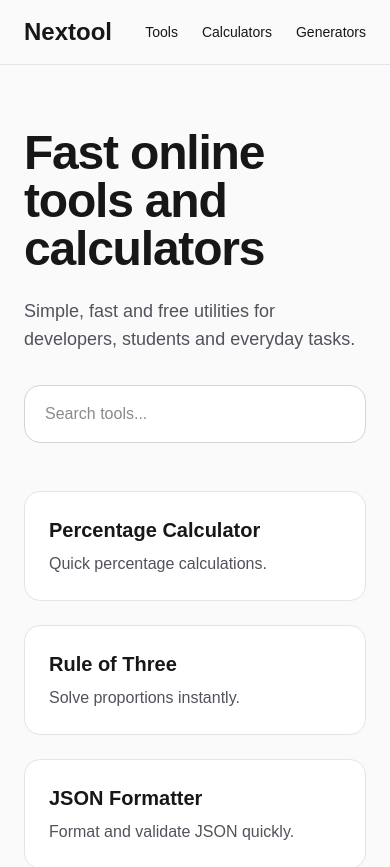
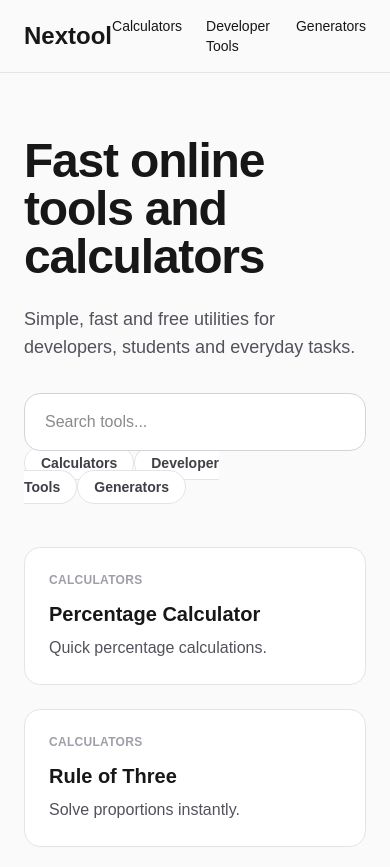
Before and after one commit to nextool-online/nextool, a Next.js app: page / in a window 390 px wide. Shown: the top 867 px of the page. Built offline with nearby package versions, Linux system fonts and the light colour scheme.

Commit message:
Create dynamic homepage and rule of three tool

```diff
--- /dev/null
+++ b/app/categories/[slug]/page.tsx
@@ -0,0 +1,38 @@
+import ToolCard from "../../../components/ToolCard";
+import ToolPageLayout from "../../../components/ToolPageLayout";
+import { tools } from "../../../data/tools";
+
+type CategoryPageProps = {
+  params: Promise<{
+    slug: string;
+  }>;
+};
+
+export default async function CategoryPage({ params }: CategoryPageProps) {
+  const { slug } = await params;
+
+  const categoryName = slug.replace(/-/g, " ").toLowerCase();
+
+  const filteredTools = tools.filter(
+    (tool) => tool.category?.toLowerCase() === categoryName
+  );
+
+  return (
+    <ToolPageLayout
+      title={slug.replace(/-/g, " ")}
+      description={`Browse all ${slug.replace(/-/g, " ")} tools.`}
+    >
+      <div className="grid gap-6 md:grid-cols-2">
+        {filteredTools.map((tool) => (
+          <ToolCard
+            key={tool.href}
+            title={tool.title}
+            description={tool.description}
+            href={tool.href}
+            category={tool.category}
+          />
+        ))}
+      </div>
+    </ToolPageLayout>
+  );
+}
--- a/app/page.tsx
+++ b/app/page.tsx
@@ -2,6 +2,7 @@ import Navbar from "../components/Navbar";
 import ToolCard from "../components/ToolCard";
 import { tools } from "../data/tools";
 import SearchBar from "../components/SearchBar";
+import { categories } from "../data/categories";
 
 export const metadata = {
   title: "Nextool - Fast Online Tools and Calculators",
@@ -27,6 +28,22 @@ export default function Home() {
 
       <SearchBar />
 
+      {categories.map((category) => {
+  const slug = category
+    ?.toLowerCase()
+    .replaceAll(" ", "-");
+
+  return (
+    <a
+      key={category}
+      href={`/categories/${slug}`}
+      className="rounded-full border border-zinc-200 bg-white px-4 py-2 text-sm font-semibold text-zinc-700 transition hover:border-zinc-400"
+    >
+      {category}
+    </a>
+  );
+})}
+
         <div className="mt-12 grid gap-6 md:grid-cols-2 lg:grid-cols-3">
           {tools.map((tool) => (
             <ToolCard
@@ -34,6 +51,7 @@ export default function Home() {
               title={tool.title}
               description={tool.description}
               href={tool.href}
+              category={tool.category}
             />
           ))}
         </div>
--- a/components/Navbar.tsx
+++ b/components/Navbar.tsx
@@ -1,12 +1,28 @@
+import Link from "next/link";
+import { categories } from "../data/categories";
+
 export default function Navbar() {
   return (
     <nav className="flex items-center justify-between border-b border-zinc-200 px-6 py-4">
-      <h2 className="text-2xl font-bold">Nextool</h2>
+      <Link href="/" className="text-2xl font-bold">
+        Nextool
+      </Link>
 
-      <div className="flex gap-6 text-sm">
-        <a href="#">Tools</a>
-        <a href="#">Calculators</a>
-        <a href="#">Generators</a>
+      <div className="flex gap-6 text-sm font-medium">
+        {categories.map((category) => {
+          const slug = category
+            ?.toLowerCase()
+            .replaceAll(" ", "-");
+
+          return (
+            <Link
+              key={category}
+              href={`/categories/${slug}`}
+            >
+              {category}
+            </Link>
+          );
+        })}
       </div>
     </nav>
   );
--- a/components/ToolCard.tsx
+++ b/components/ToolCard.tsx
@@ -4,12 +4,14 @@ type ToolCardProps = {
   title: string;
   description: string;
   href?: string;
+  category?: string;
 };
 
 export default function ToolCard({
   title,
   description,
   href,
+  category,
 }: ToolCardProps) {
   if (!href) {
     return (
@@ -25,6 +27,12 @@ export default function ToolCard({
       href={href}
       className="rounded-2xl border border-zinc-200 bg-white p-6 transition hover:border-zinc-400 hover:shadow-md"
     >
+      {category && (
+        <p className="mb-3 text-xs font-semibold uppercase tracking-wide text-zinc-400">
+          {category}
+        </p>
+      )}
+
       <h3 className="text-xl font-bold">{title}</h3>
       <p className="mt-2 text-zinc-600">{description}</p>
     </Link>
--- /dev/null
+++ b/data/categories.ts
@@ -0,0 +1,9 @@
+import { tools } from "./tools";
+
+export const categories = [
+  ...new Set(
+    tools
+      .map((tool) => tool.category)
+      .filter(Boolean)
+  ),
+];
--- a/data/tools.ts
+++ b/data/tools.ts
@@ -3,23 +3,24 @@ export const tools = [
     title: "Percentage Calculator",
     description: "Quick percentage calculations.",
     href: "/tools/percentage-calculator",
+    category: "Calculators",
   },
-
   {
     title: "Rule of Three",
     description: "Solve proportions instantly.",
     href: "/tools/rule-of-three",
+    category: "Calculators",
   },
-
   {
     title: "JSON Formatter",
     description: "Format and validate JSON quickly.",
     href: "/tools/json-formatter",
+    category: "Developer Tools",
   },
-
   {
     title: "Password Generator",
     description: "Generate secure random passwords.",
     href: "/tools/password-generator",
+    category: "Generators",
   },
 ];
```
